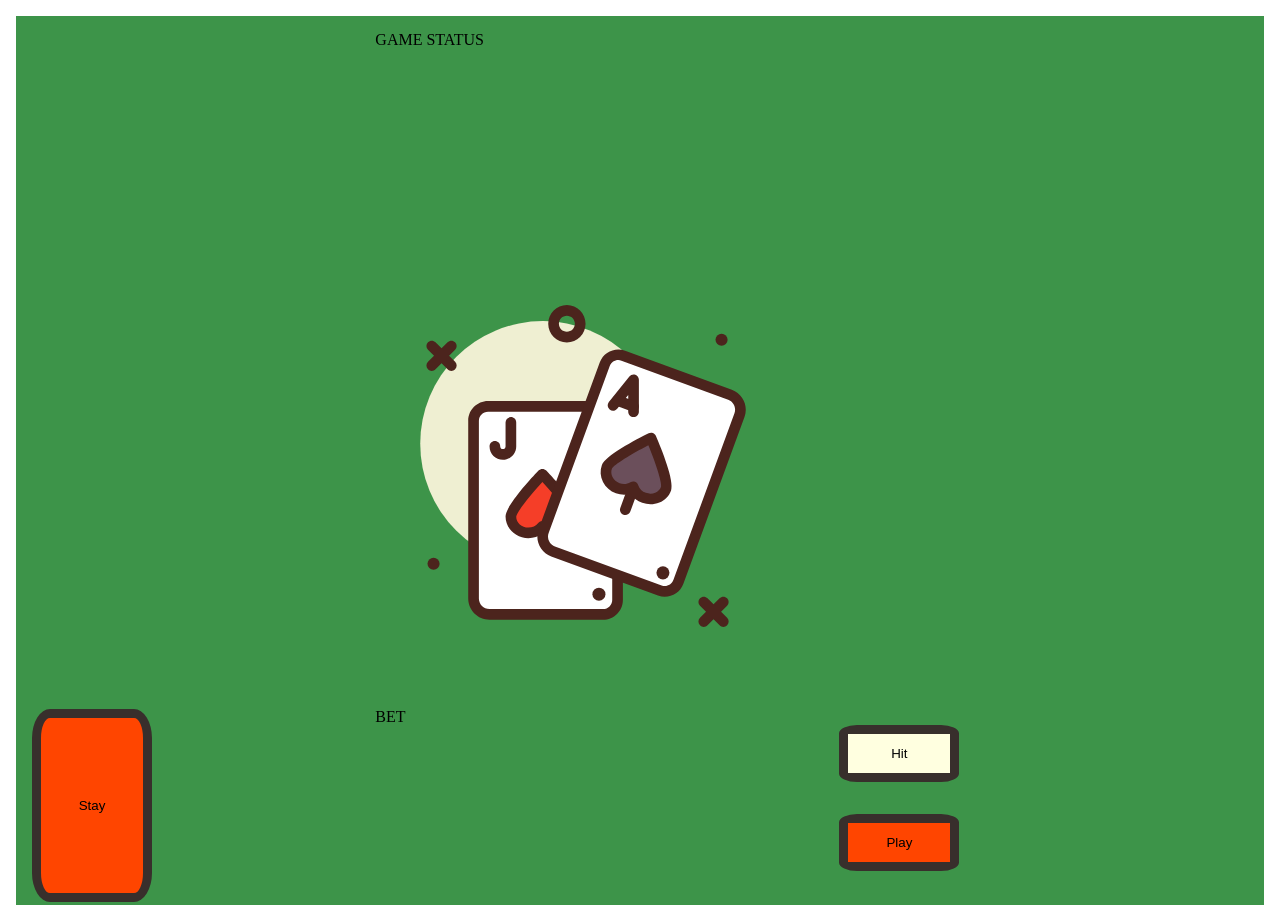
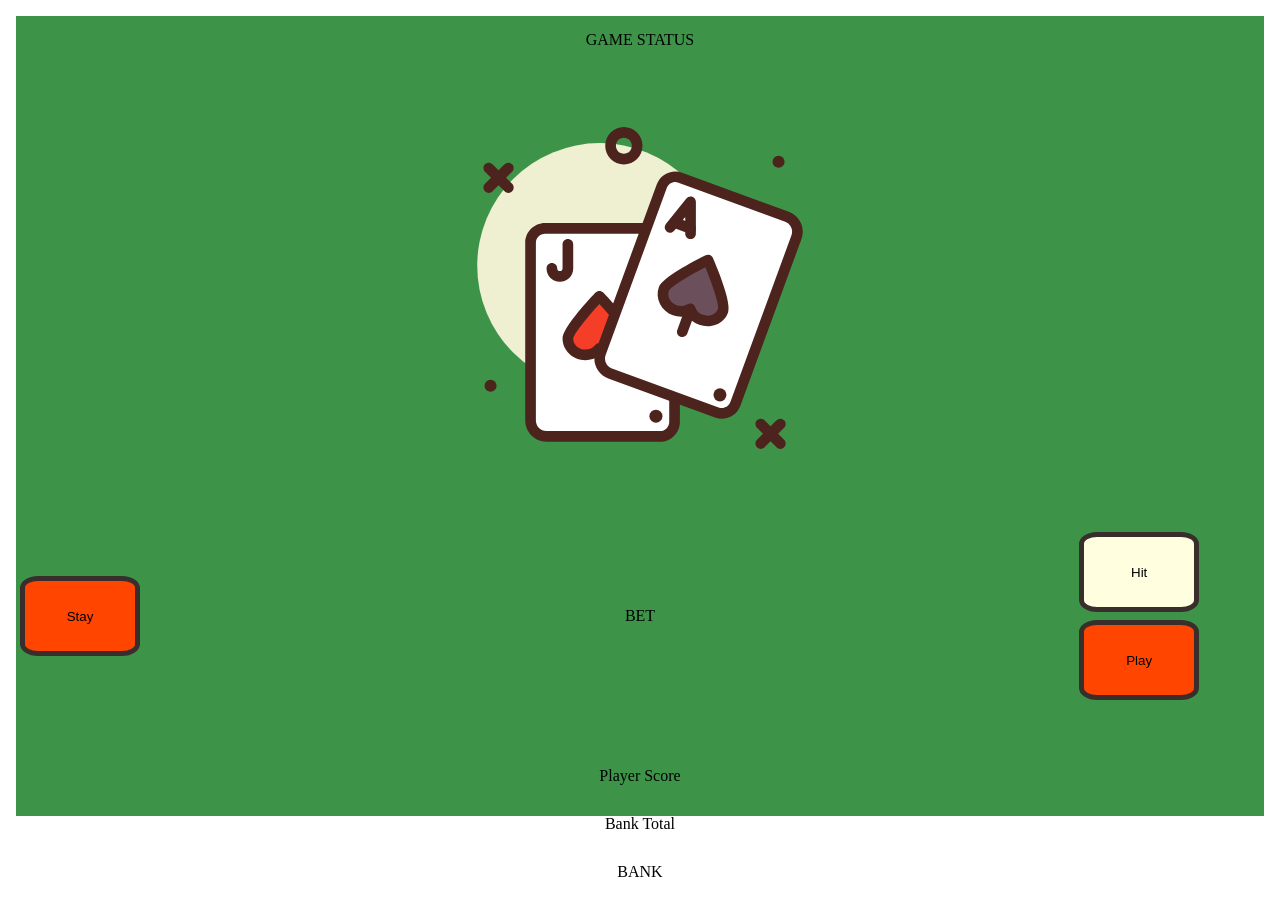
Before and after one commit to anami-sf/blackjack-v2, a plain HTML site: page index.html in a window 1280 px wide. Shown: the top 905 px of the page. Drawn offline with nearby package versions, Linux system fonts and the light colour scheme.

Commit message:
Center grid content

```diff
--- a/css/style.css
+++ b/css/style.css
@@ -1,48 +1,32 @@
-/* body {
-    background-color: rgb(61, 148, 73);
-    height: auto;
-    box-sizing: border-box;
-    display: flex;
-    flex-flow: column nowrap;
-    align-items: center;
-    justify-content: center;
-    align-content: center;
-} */
+body {
+    width: 100vw;
+}
 
 .grid-container {
+    height: 100vh;
+    /* width: 100vw; */
     display: grid;
-    grid-template-columns: 1fr 1fr 1fr;
-    grid-template-rows: 1fr 1fr 1fr 1fr 1fr 1fr 1fr 1fr 1fr 1fr;
+    grid-template-columns: 1fr 3fr 1fr;
+    grid-template-rows: .5fr 1.5fr auto 1.5fr .5fr .5fr 1fr .5fr;
     grid-template-areas:
     "a status c"
     "d dlrHand f"
-    "g dlrHand i"
     "stay bet hit2"
     "m plyrHand o"
-    "p plyrHand r"
-    "s t u"
-    "v w x"
-    "y z ."
-    ". . ."
-    ;
-      /* "side dlrScore side"
-      "side dlrHand side"
-      "side dlrHand side"
-      "stay bet hit"
-      "side plyrHand side"
-      "side plyrHand side"
-      "side plyrScore side"
-      "side bankTotal side"
-      "bank bank bank"
-      "footer footer footer"; */
+    "s score u"
+    "v bankTotal x"
+    "y bank i"
+    "ftr ftr ftr";
     background-color: rgb(61, 148, 73);
     box-sizing: border-box;
-    /* height: 100vh; */
 }
 
-
-div, footer, input {
+div, footer {
     margin: 2vmin;
+    display: flex;
+    flex-wrap: wrap;
+    justify-content: center;
+    align-items: center;
 }
 
 .card {
@@ -75,10 +59,20 @@ div, footer, input {
     background-color: rgb(61, 148, 73);
 }
 
+.controlBtn {
+    display: block;
+    background-color: lightyellow;
+    border: 5px solid rgb(56, 47, 44);
+    border-radius: 15%;
+    width: 15vmin;
+    height: 10vmin;
+    padding: 1.5vmin;
+    margin: .5vmin;
+}
+
 #stay {
     grid-area: stay;
     background-color: orangered;
-    display: block;
 }
 
 #bet {
@@ -89,13 +83,16 @@ div, footer, input {
     grid-area: hit2;
 }
 
+#play {
+    background-color: orangered;
+}
+
 #player-hand {
     grid-area: plyrHand;
-    background-color: rgb(61, 148, 73);
 }
 
 #score {
-    grid-area: plyrScore;
+    grid-area: score;
 }
 
 #bankTotal {
@@ -109,27 +106,3 @@ div, footer, input {
 footer {
     grid-area: ftr;
 }
-
-#play {
-    background-color: orangered;
-    display: block;
-}
-
-
-
-#control-panel {
-    display: flex;
-    flex-flow: column nowrap;
-    align-items: center;
-    justify-content: center;
-    align-content: center;
-}
-
-.controlBtn {
-    display: inline-block;
-    background-color: lightyellow;
-    border: 1.2vmin solid rgb(56, 47, 44);
-    border-radius: 15%;
-    width: 15vmin;
-    padding: 1.5vmin;
-}
```
